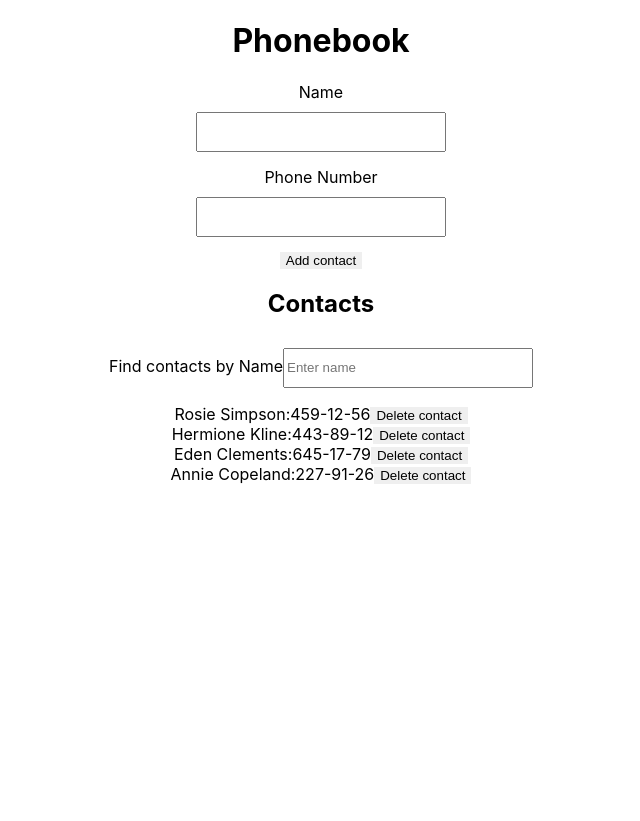
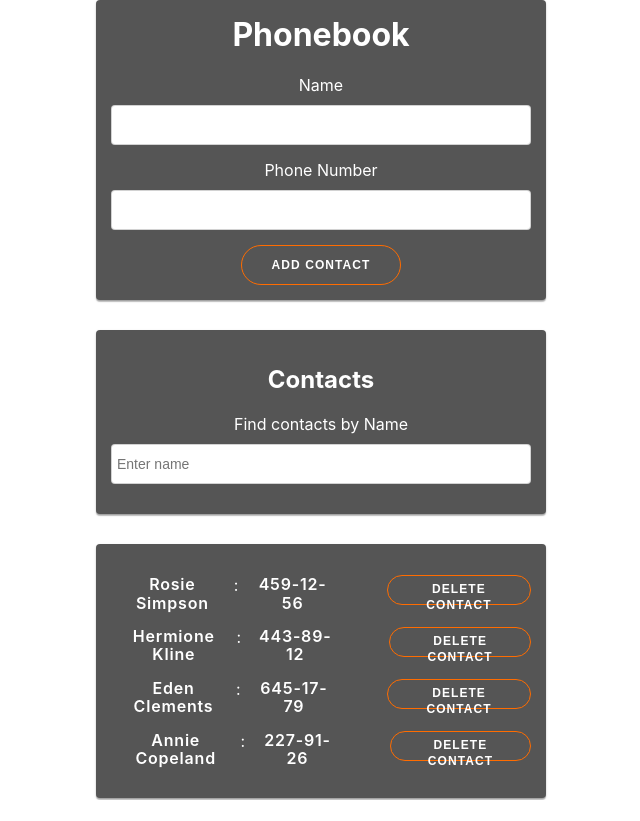
Before and after one commit to Krenichniy/goit-react-hw-02-phonebook, a React (Create React App) app: page / in a window 1280 px wide. Shown: the whole page, without its empty margins (319-959 px from the left). After the commit the page ends 800 px from the top, so only its background shows below. Built offline with nearby package versions, Linux system fonts and the light colour scheme.

Commit message:
added styles

```diff
--- a/src/components/App.jsx
+++ b/src/components/App.jsx
@@ -87,8 +87,7 @@ class App extends Component {
 
 const Container = styled.div`
           height: 100vh;
-          fontSize: 40;
-          color: '#010101';
+          color: #010101;
           text-align:center;
 `
 
--- a/src/components/ContactsList/ContactsList.jsx
+++ b/src/components/ContactsList/ContactsList.jsx
@@ -1,16 +1,19 @@
 import PropTypes from 'prop-types';
+import styled from 'styled-components'
 
 const ContactsList = ({list, removeItem}) => {
     return (
         <>
+            <Container>
         <ul>
              {list.map((el) => (
-                 <li key={el.id}>
-                     <span>{el.name}</span>:
-                     <span>{el.tel}</span>
-                     <button onClick={()=> removeItem(el.id)}>Delete contact</button>
-                     </li>))}
-            </ul>
+                 <StyledItem key={el.id}>
+                     <StyledName>{el.name}</StyledName>:
+                     <StyledNumber>{el.tel}</StyledNumber>
+                     <StyledBtn onClick={()=> removeItem(el.id)}>Delete contact</StyledBtn>
+                     </StyledItem>))}
+                </ul>
+            </Container>
         </>
     )
 }
@@ -19,4 +22,65 @@ ContactsList.propType = {
     list: PropTypes.array.isRequired,
     removeItem: PropTypes.func.isRequired
 }
+
+const Container = styled.div`
+            max-width:450px;
+            margin-left:auto;
+            margin-right:auto;
+            margin-bottom:30px;
+            padding:15px;
+            background: #555555;
+            border-radius: 4px;
+            box-shadow: 0px 1px 3px rgba(0, 0, 0, 0.12), 0px 1px 1px rgba(0, 0, 0, 0.14),
+                0px 2px 1px rgba(0, 0, 0, 0.2);
+`
+const StyledItem = styled.li`
+            display:flex;
+            justify-content:space-between;
+            margin-bottom: 15px;
+            color:#fff;
+            &:last-child{
+                margin-bottom: 0;
+            }
+`
+
+const StyledName = styled.span`
+            font-weight:600;
+            font-size:16px;
+            line-height:1.15;
+            letter-spacing:0.05em;
+            color:#fff;
+
+`
+const StyledNumber = styled.span`
+            margin-right:50px;
+            margin-left:10px;
+            font-weight:600;
+            font-size:16px;
+            line-height:1.15;
+            letter-spacing:0.05em;
+            color:#fff;
+`
+const StyledBtn = styled.button`
+            min-width: 60px;
+            max-height: 30px;
+            border: 1px solid #ff6c00;
+            border-radius: 25px;
+            padding: 6px 10px;
+
+            font-weight: 600;
+            font-size: 12px;
+            line-height: 1.33;
+            letter-spacing: 0.09em;
+            color: #fff;
+            background-color: transparent;
+            transition: background-color 250ms cubic-bezier(0.4, 0, 0.2, 1);
+            text-transform: uppercase;
+            cursor: pointer;
+
+            &:hover, &:focus{
+                color:#000;
+                background-color:#ff6c00;
+            }
+`
 export default ContactsList;
--- a/src/components/Filter/Filter.jsx
+++ b/src/components/Filter/Filter.jsx
@@ -11,8 +11,9 @@ class Filter extends Component {
         const { filter, onFilterChange } = this.props;
         return (
             <>
-                <h2>Contacts</h2>
-                <label>Find contacts by Name
+                <Container>
+                <Heder>Contacts</Heder>
+                <LabelContainer>Find contacts by Name
 
                 <UserInput
                     type="text"
@@ -20,15 +21,50 @@ class Filter extends Component {
                     placeholder='Enter name'
                     value={filter}
                     onChange={onFilterChange} />
-            </label>
+                </LabelContainer>
+                    </Container>
             </>
         )
     }
 }
 
+const Container = styled.div`
+            max-width:450px;
+            margin-left:auto;
+            margin-right:auto;
+            margin-bottom:30px;
+            padding:15px;
+            background: #555555;
+            border-radius: 4px;
+            box-shadow: 0px 1px 3px rgba(0, 0, 0, 0.12), 0px 1px 1px rgba(0, 0, 0, 0.14),
+                0px 2px 1px rgba(0, 0, 0, 0.2);
+`
+const Heder = styled.h2`
+            color:#fff;
+`
+const LabelContainer = styled.label`
+            display:flex;
+            align-items:center;
+            flex-direction:column;
+            width:100%;
+            margin-bottom: 15px;
+            color:#fff;
+`
 const UserInput = styled.input`
-        width:250px;
-        height:40px;
+        width: 100%;
+        height: 40px;
+        margin-top:10px;
+        padding: 14px 0px 14px 5px;
+        font-size: 14px;
+        border: 1px solid rgba(33, 33, 33, 0.2);
+        border-radius: 4px;
+        outline: none;
+        transition: border-color 250ms cubic-bezier(0.4, 0, 0.2, 1);
+
+        &:hover,
+        &:focus {
+            border-color: #ff6c00;
+
         margin-top:10px
 `
 export default Filter;
--- a/src/components/Form/Form.jsx
+++ b/src/components/Form/Form.jsx
@@ -38,7 +38,8 @@ class Form extends Component {
         const { addNewContact, onNotValid } = this.props;
         return (
             <>
-            <h1>Phonebook</h1>
+                <Container>
+            <Header>Phonebook</Header>
             <FormContainer onSubmit={(event) => {this.formValidation(event, addNewContact, onNotValid)}}>
                 <LabelContainer >
                     Name
@@ -62,31 +63,84 @@ class Form extends Component {
                         required
                         value={tel}
                         onChange={this.handleChange} />
-                </LabelContainer>
-                <button type='submit'>Add contact</button>
-                </FormContainer>
+                    </LabelContainer>
+                    <StyledBtn type='submit'>Add contact</StyledBtn>
+                    </FormContainer>
+                    </Container>
                 </>
         )
     }
 }
 
+const Container = styled.div`
+            max-width:450px;
+            margin-left:auto;
+            margin-right:auto;
+            margin-bottom:30px;
+            padding:15px;
+            background: #555555;
+            border-radius: 4px;
+            box-shadow: 0px 1px 3px rgba(0, 0, 0, 0.12), 0px 1px 1px rgba(0, 0, 0, 0.14),
+                0px 2px 1px rgba(0, 0, 0, 0.2);
+`
+const Header = styled.h1`
+            margin-top:0;
+            color:#fff;
+`
 const FormContainer = styled.form`
             display:flex;
             align-items:center;
             flex-direction:column;
-            width:450px;
+            width:100%;
             margin-left:auto;
             margin-right:auto;
+
 `
 const LabelContainer = styled.label`
             display:flex;
             align-items:center;
             flex-direction:column;
+            width:100%;
             margin-bottom: 15px;
+            color:#fff;
 `
 const UserInput = styled.input `
-        width:250px;
-        height:40px;
-        margin-top:10px
+        width: 100%;
+        height: 40px;
+        margin-top:10px;
+        padding: 14px 0px 14px 45px;
+        font-size: 18px;
+        border: 1px solid rgba(33, 33, 33, 0.2);
+        border-radius: 4px;
+        outline: none;
+        transition: border-color 250ms cubic-bezier(0.4, 0, 0.2, 1);
+
+        &:hover,
+        &:focus {
+            border-color: #ff6c00;
+
+`
+
+const StyledBtn = styled.button`
+            min-width: 160px;
+            max-height: 40px;
+            border: 1px solid #ff6c00;
+            border-radius: 25px;
+            padding: 12px 20px;
+
+            font-weight: 600;
+            font-size: 12px;
+            line-height: 1.33;
+            letter-spacing: 0.09em;
+            color: #fff;
+            background-color: transparent;
+            transition: background-color 250ms cubic-bezier(0.4, 0, 0.2, 1);
+            text-transform: uppercase;
+            cursor: pointer;
+
+            &:hover, &:focus{
+                color:#000;
+                background-color:#ff6c00;
+            }
 `
 export default Form;
```
